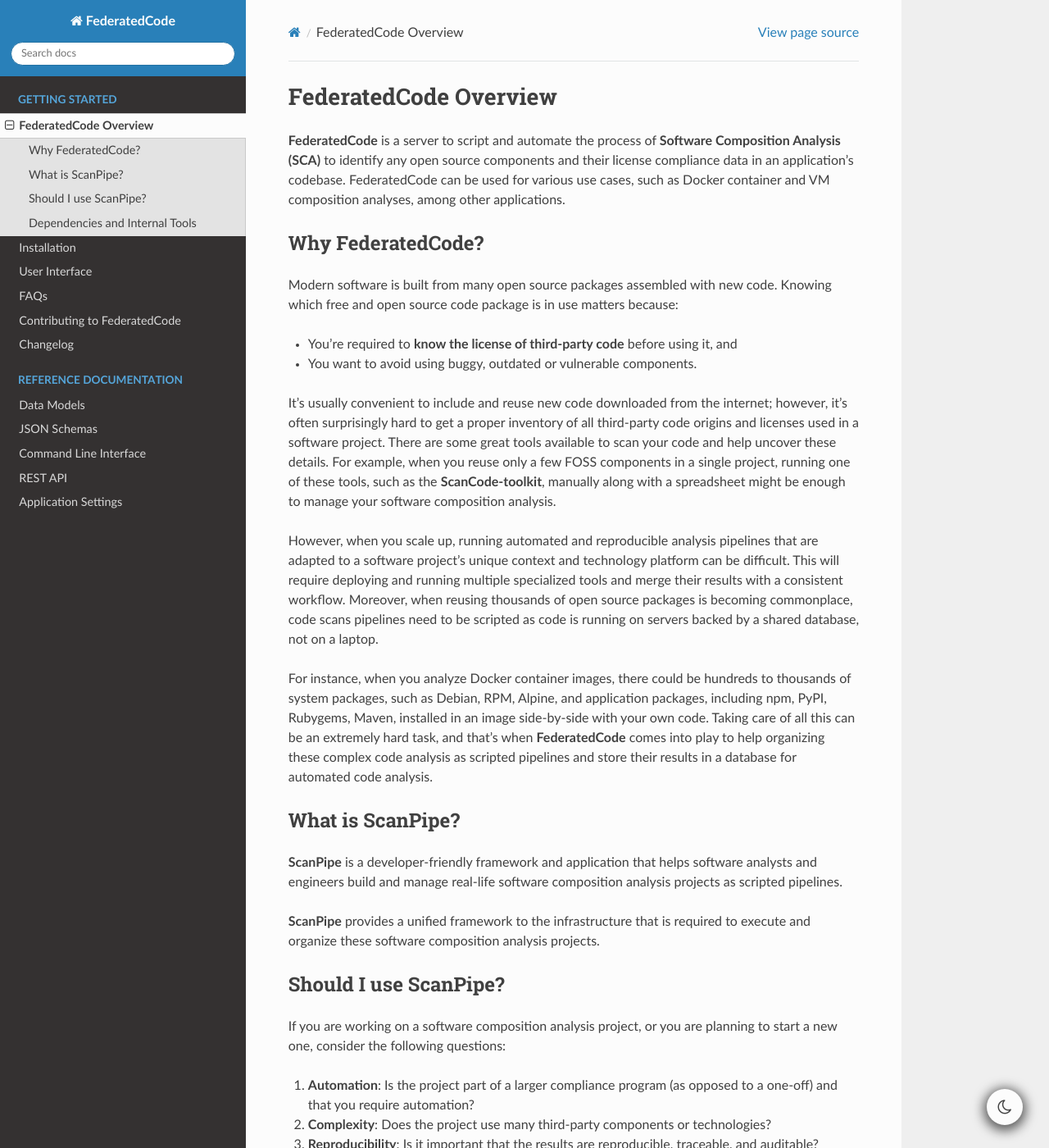
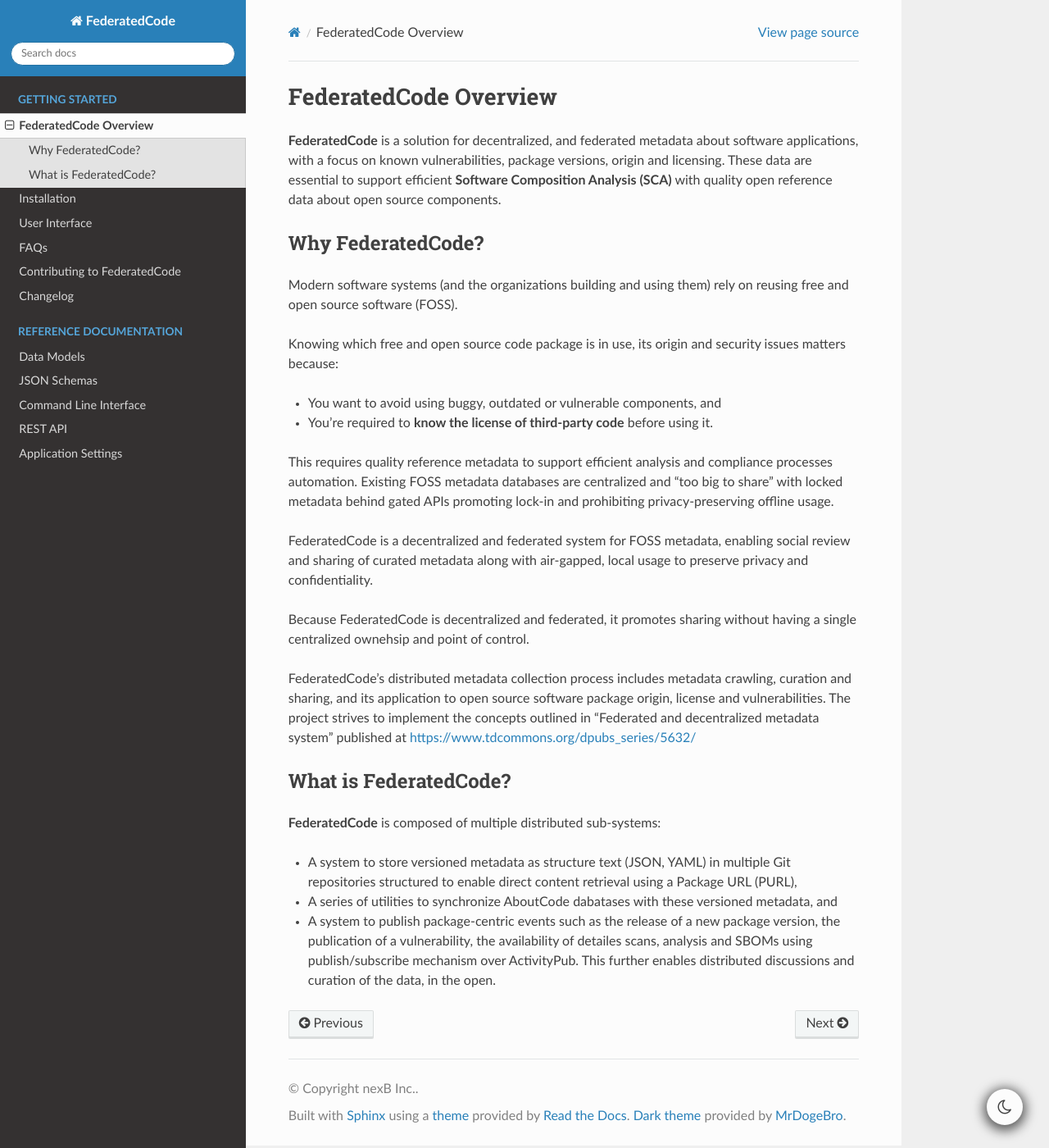
Before and after one commit to aboutcode-org/federatedcode, a Sphinx documentation site: the page built from docs/introduction.rst, in a window 1280 px wide and 1400 px high. Shown: the whole window at 82% size. Built offline with Sphinx 7.4.7 and the Read the Docs theme 2.0.0, drawn with Linux system fonts in a browser that asks for light colours; some of the changed text lies outside the part shown.

Commit message:
Add introduction documentation
Signed-off-by: Philippe Ombredanne <pombredanne@nexb.com>

```diff
--- a/docs/introduction.rst
+++ b/docs/introduction.rst
@@ -3,110 +3,50 @@
 FederatedCode Overview
 ========================
 
-**FederatedCode** is a server to script and automate the process of
-**Software Composition Analysis (SCA)** to identify any open source components
-and their license compliance data in an application’s codebase. FederatedCode can be
-used for various use cases, such as Docker container and VM composition
-analyses, among other applications.
+**FederatedCode** is a solution for decentralized, and federated metadata about software
+applications, with a focus on known vulnerabilities, package versions, origin and licensing.
+These data are essential to support efficient **Software Composition Analysis (SCA)** with quality
+open reference data about open source components.
+
 
 Why FederatedCode?
 --------------------
 
-Modern software is built from many open source packages assembled with new code.
-Knowing which free and open source code package is in use matters because:
+Modern software systems (and the organizations building and using them) rely on reusing free and
+open source software (FOSS).
 
-- You're required to **know the license of third-party code** before using it, and
-- You want to avoid using buggy, outdated or vulnerable components.
+Knowing which free and open source code package is in use, its origin and security issues matters
+because:
 
-It's usually convenient to include and reuse new code downloaded from the
-internet; however, it's often surprisingly hard to get a proper inventory of
-all third-party code origins and licenses used in a software project.
-There are some great tools available to scan your code and help uncover these
-details. For example, when you reuse only a few FOSS components in a single
-project, running one of these tools, such as the **ScanCode-toolkit**, manually
-along with a spreadsheet might be enough to manage your software composition
-analysis.
+- You want to avoid using buggy, outdated or vulnerable components, and
+- You're required to **know the license of third-party code** before using it.
 
-However, when you scale up, running automated and reproducible analysis pipelines
-that are adapted to a software project's unique context and technology platform
-can be difficult. This will require deploying and running multiple specialized
-tools and merge their results with a consistent workflow. Moreover,
-when reusing thousands of open source packages is becoming commonplace,
-code scans pipelines need to be scripted as code is running on servers backed
-by a shared database, not on a laptop.
+This requires quality reference metadata to support efficient analysis and compliance processes
+automation. Existing FOSS metadata databases are centralized and "too big to share" with locked
+metadata behind gated APIs promoting lock-in and prohibiting privacy-preserving offline usage.
 
-For instance, when you analyze Docker container images, there could be hundreds
-to thousands of system packages, such as Debian, RPM, Alpine, and application
-packages, including npm, PyPI, Rubygems, Maven, installed in an image
-side-by-side with your own code. Taking care of all this can be
-an extremely hard task, and that's when **FederatedCode** comes into play to help
-organizing these complex code analysis as scripted pipelines and store their
-results in a database for automated code analysis.
+FederatedCode is a decentralized and federated system for FOSS metadata, enabling social review and
+sharing of curated metadata along with air-gapped, local usage to preserve privacy and
+confidentiality.
 
-What is ScanPipe?
------------------
+Because FederatedCode is decentralized and federated, it promotes sharing without having a single
+centralized ownehsip and point of control.
 
-**ScanPipe** is a developer-friendly framework and application that helps
-software analysts and engineers build and manage real-life software composition
-analysis projects as scripted pipelines.
-
-**ScanPipe** provides a unified framework to the infrastructure that is
-required to execute and organize these software composition analysis projects.
-
-Should I use ScanPipe?
-----------------------
-
-If you are working on a software composition analysis project, or you
-are planning to start a new one, consider the following questions:
-
-1. **Automation**: Is the project part of a larger compliance program
-   (as opposed to a one-off) and that you require automation?
-2. **Complexity**: Does the project use many third-party components or technologies?
-3. **Reproducibility**: Is it important that the results are reproducible, traceable,
-   and auditable?
-
-If you answered **"yes"** to any of the above, keep reading - ScanPipe can help
-you. If the answer is **"no"** to all of the above, which is a valid scenario,
-e.g., when you are doing small-scale analysis, ScanPipe may provide only limited
-benefit for you.
-
-The first set of available pipelines helps automate the analysis of Docker
-container images and virtual machine (VM) disk images that often harbor
-comprehensive software stacks from an operating system with its kernel through
-system and application packages to original and custom applications.
-
-Dependencies and Internal Tools
--------------------------------
-
-FederatedCode is essentially a `Django <https://www.djangoproject.com/>`_-based
-application wrapper around the
-`ScanCode Toolkit <https://github.com/aboutcode-org/scancode-toolkit>`_ scanning engine.
-
-The **Django framework** is leveraged for many aspects of FederatedCode:
-
-- :ref:`user_interface`
-- :ref:`rest_api`
-- :ref:`command_line_interface`
-- :ref:`data_model`
-
-.. note::
-    Multiple applications from the Django eco-system are also included,
-    see the `setup.cfg <https://github.com/aboutcode-org/federatedcode/blob/main/setup.cfg>`_ file
-    for an exhaustive list of dependencies.
-
-The second essential part of FederatedCode is the **ScanCode Toolkit**, which is used
-for archives extraction and as the scanning engine.
-
-The nexB `container-inspector <https://github.com/aboutcode-org/container-inspector>`_ library
-is also a key component of FederatedCode as this tool is used to analyse Docker
-images, containers, root filesystems, and virtual machine images.
-
-.. note::
-    As a common practice, FederatedCode releases usually follow ScanCode Toolkit releases
-    to ensure the latest improvements of the scanning engines are included in the
-    latest release of FederatedCode.
+FederatedCode's distributed metadata collection process includes metadata crawling, curation and
+sharing, and its application to open source software package origin, license and vulnerabilities.
+The project strives to implement the concepts outlined in "Federated and decentralized metadata
+system" published at https://www.tdcommons.org/dpubs_series/5632/
 
 
-.. Some of this documentation is borrowed from the metaflow documentation and is also
-   under Apache-2.0
-.. Copyright (c) Netflix
+What is FederatedCode?
+---------------------------
+
+**FederatedCode** is composed of multiple distributed sub-systems:
+
+- A system to store versioned metadata as structure text (JSON, YAML) in multiple Git repositories
+  structured to enable direct content retrieval using a Package URL (PURL),
+- A series of utilities to synchronize AboutCode dabatases with these versioned metadata, and
+- A system to publish package-centric events such as the release of a new package version, the
+  publication of a vulnerability, the availability of detailes scans, analysis and SBOMs using
+  publish/subscribe mechanism over ActivityPub. This further enables distributed discussions and
+  curation of the data, in the open.
```
Also changed, not shown: docs/installation.rst (+5 -4 lines).
